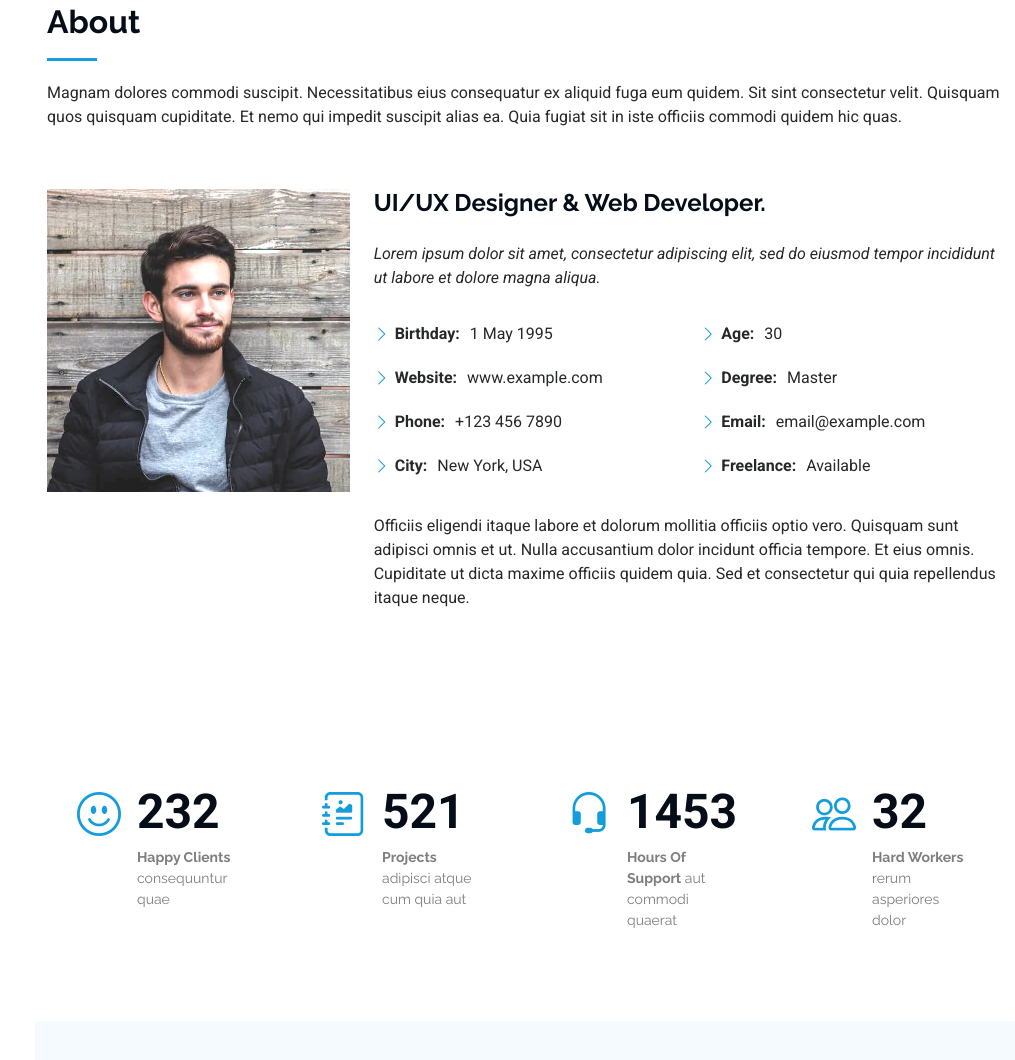
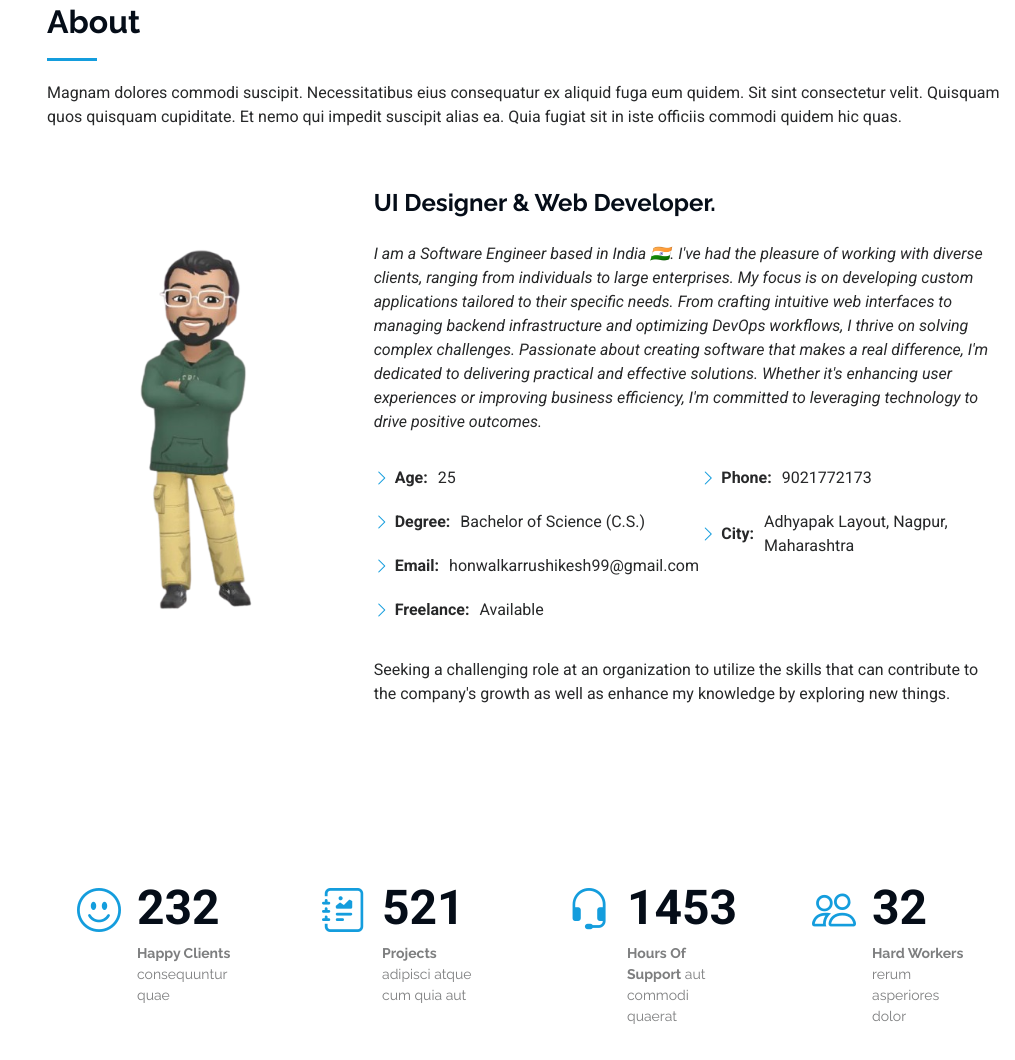
Before and after one commit to RishiWebVeerIT/portfolio, a plain HTML site: page index.html in a window 1280 px wide. Shown: the part 857-1917 px from the top of the page, without its empty margins (265-1280 px from the left). Drawn offline with Linux system fonts and the light colour scheme.

Commit message:
rishi 161224 update

```diff
--- a/index.html
+++ b/index.html
@@ -4,13 +4,13 @@
 <head>
   <meta charset="utf-8">
   <meta content="width=device-width, initial-scale=1.0" name="viewport">
-  <title>Resume - Rishikesh Honwalkar</title>
+  <title>Rishikesh Honwalkar</title>
   <meta content="" name="description">
   <meta content="" name="keywords">
 
   <!-- Favicons -->
-  <link href="assets/img/favicon.png" rel="icon">
-  <link href="assets/img/apple-touch-icon.png" rel="apple-touch-icon">
+  <link href="assets/img/resume-logo.png" rel="icon">
+  <link href="assets/img/resume-logo.png" rel="apple-touch-icon">
 
   <!-- Fonts -->
   <link href="https://fonts.googleapis.com" rel="preconnect">
@@ -42,7 +42,7 @@
     <i class="header-toggle d-xl-none bi bi-list"></i>
 
     <div class="profile-img">
-      <img src="assets/img/my-profile-img.jpg" alt="" class="img-fluid rounded-circle">
+      <img src="assets/img/avatar.jpg" alt="" class="img-fluid rounded-circle">
     </div>
 
     <a href="index.html" class="logo d-flex align-items-center justify-content-center">
@@ -77,7 +77,7 @@
     <!-- Hero Section -->
     <section id="hero" class="hero section dark-background">
 
-      <img src="assets/img/hero-bg.jpg" alt="" data-aos="fade-in" class="">
+      <img src="assets/img/pbanner.png" alt="" data-aos="fade-in" class="">
 
       <div class="container" data-aos="fade-up" data-aos-delay="100">
         <h2>Rushikesh N. Honwalkar</h2>
@@ -99,35 +99,38 @@
 
         <div class="row gy-4 justify-content-center">
           <div class="col-lg-4">
-            <img src="assets/img/my-profile-img.jpg" class="img-fluid" alt="">
+            <img src="assets/img/portfolio/rishi_avatar.png" class="img-fluid" alt="">
           </div>
           <div class="col-lg-8 content">
-            <h2>UI/UX Designer &amp; Web Developer.</h2>
+            <h2>UI Designer &amp; Web Developer.</h2>
             <p class="fst-italic py-3">
-              Lorem ipsum dolor sit amet, consectetur adipiscing elit, sed do eiusmod tempor incididunt ut labore et dolore
-              magna aliqua.
-            </p>
+              I am a Software Engineer based in India 🇮🇳.
+I've had the pleasure of working with diverse clients, ranging from individuals to large enterprises. My focus is on developing custom applications tailored to their specific needs. From crafting intuitive web interfaces to managing backend infrastructure and optimizing DevOps workflows, I thrive on solving complex challenges.
+
+Passionate about creating software that makes a real difference, I'm dedicated to delivering practical and effective solutions. Whether it's enhancing user experiences or improving business efficiency, I'm committed to leveraging technology to drive positive outcomes.
+
+                          </p>
             <div class="row">
               <div class="col-lg-6">
                 <ul>
-                  <li><i class="bi bi-chevron-right"></i> <strong>Birthday:</strong> <span>1 May 1995</span></li>
-                  <li><i class="bi bi-chevron-right"></i> <strong>Website:</strong> <span>www.example.com</span></li>
-                  <li><i class="bi bi-chevron-right"></i> <strong>Phone:</strong> <span>+123 456 7890</span></li>
-                  <li><i class="bi bi-chevron-right"></i> <strong>City:</strong> <span>New York, USA</span></li>
+                  <li><i class="bi bi-chevron-right"></i> <strong>Age:</strong> <span>25</span></li>
+                  <li><i class="bi bi-chevron-right"></i> <strong>Degree:</strong> <span>Bachelor of Science (C.S.)</span></li>
+                  <li><i class="bi bi-chevron-right"></i> <strong>Email:</strong> <span>honwalkarrushikesh99@gmail.com</span></li>
+                  <li><i class="bi bi-chevron-right"></i> <strong>Freelance:</strong> <span>Available</span></li>
                 </ul>
               </div>
               <div class="col-lg-6">
                 <ul>
-                  <li><i class="bi bi-chevron-right"></i> <strong>Age:</strong> <span>30</span></li>
-                  <li><i class="bi bi-chevron-right"></i> <strong>Degree:</strong> <span>Master</span></li>
-                  <li><i class="bi bi-chevron-right"></i> <strong>Email:</strong> <span>email@example.com</span></li>
-                  <li><i class="bi bi-chevron-right"></i> <strong>Freelance:</strong> <span>Available</span></li>
+                  <!-- <li><i class="bi bi-chevron-right"></i> <strong>Birthday:</strong> <span>1 May 1995</span></li> -->
+                  <!-- <li><i class="bi bi-chevron-right"></i> <strong>Website:</strong> <span>www.example.com</span></li> -->
+                  <li><i class="bi bi-chevron-right"></i> <strong>Phone:</strong> <span>9021772173</span></li>
+                  <li><i class="bi bi-chevron-right"></i> <strong>City:</strong> <span>Adhyapak Layout, Nagpur, Maharashtra</span></li>
                 </ul>
               </div>
+
             </div>
             <p class="py-3">
-              Officiis eligendi itaque labore et dolorum mollitia officiis optio vero. Quisquam sunt adipisci omnis et ut. Nulla accusantium dolor incidunt officia tempore. Et eius omnis.
-              Cupiditate ut dicta maxime officiis quidem quia. Sed et consectetur qui quia repellendus itaque neque.
+              Seeking a challenging role at an organization to utilize the skills that can contribute to the company's growth as well as enhance my knowledge by exploring new things.
             </p>
           </div>
         </div>
@@ -710,7 +713,7 @@
                 <i class="bi bi-telephone flex-shrink-0"></i>
                 <div>
                   <h3>Call Us</h3>
-                  <p>+91 9021772173</p>
+                  <a href="tel:+91 9021772173"><p>+91 9021772173</p></a>
                 </div>
               </div><!-- End Info Item -->
 
@@ -718,7 +721,7 @@
                 <i class="bi bi-envelope flex-shrink-0"></i>
                 <div>
                   <h3>Email Us</h3>
-                  <p>honwalkarrushikesh99@gmail.com</p>
+                  <a href="mailto:honwalkarrushikesh99@gmail.com"><p>honwalkarrushikesh99@gmail.com</p></a>
                 </div>
               </div><!-- End Info Item -->
 
@@ -803,7 +806,6 @@
   <script src="assets/vendor/glightbox/js/glightbox.min.js"></script>
   <script src="assets/vendor/imagesloaded/imagesloaded.pkgd.min.js"></script>
   <script src="assets/vendor/isotope-layout/isotope.pkgd.min.js"></script>
-  <script src="assets/vendor/swiper/swiper-bundle.min.js"></script>
 
   <!-- Main JS File -->
   <script src="assets/js/main.js"></script>
```
Also changed, not shown: Readme.txt, assets/img/avatar.jpg (added), assets/img/pbanner.png (added), assets/img/portfolio/rishi_avatar.png (added), assets/img/resume-logo.png (added).
